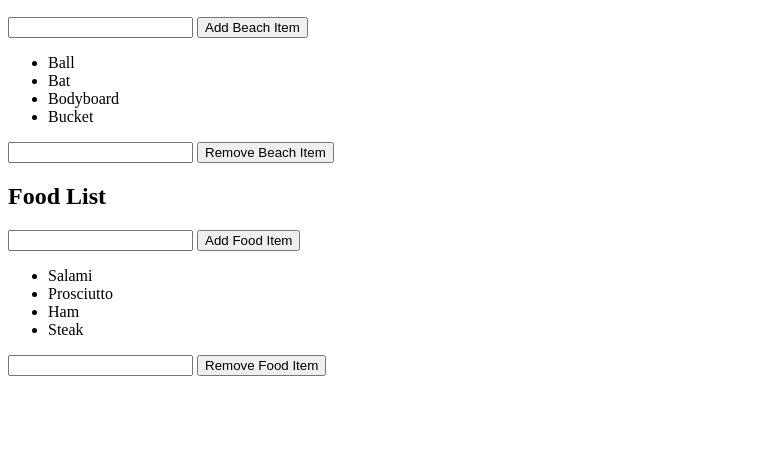
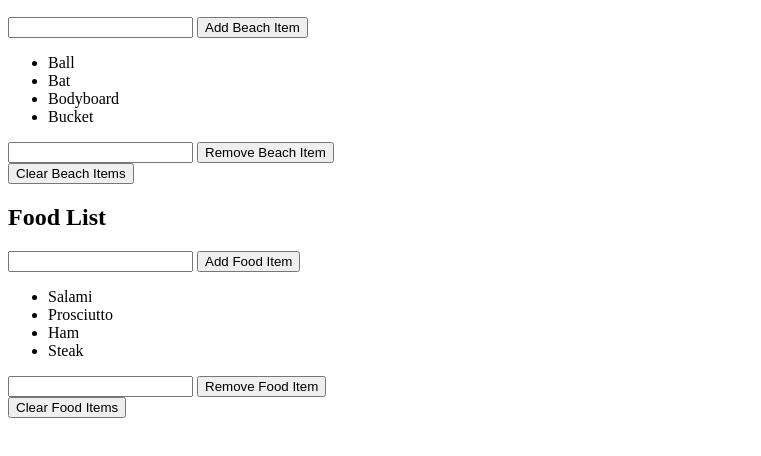
Before and after one commit to UltimateCoder00/Todo-List, a plain HTML site: page index.html in a window 1280 px wide. Shown: the part 110-566 px from the top of the page, without its empty margins (0-761 px from the left). Drawn offline with nearby package versions, Linux system fonts and the light colour scheme.

Commit message:
Add clear buttons

```diff
--- a/index.html
+++ b/index.html
@@ -25,6 +25,10 @@
       <input type="submit" id="remove-beach-item" class="remove-beach-item" value="Remove Beach Item" />
     </form>
 
+    <form id="beach-clear-form" class="beach-clear-form">
+      <input type="submit" id="clear-beach-items" class="clear-beach-items" value="Clear Beach Items" />
+    </form>
+
     <h2>Food List</h2>
     <form id="food-add-form" class="food-add-form">
       <input type="text" id="new-food-item" class="new-food-item" name="new-food-item" />
@@ -41,6 +45,10 @@
       <input type="submit" id="remove-food-item" class="remove-food-item" value="Remove Food Item" />
     </form>
 
+    <form id="food-clear-form" class="food-clear-form">
+      <input type="submit" id="clear-food-items" class="clear-food-items" value="Clear Food Items" />
+    </form>
+
     <script src="js/wishList.js"></script>
     <script src="src/wishList.js"></script>
   </body>
```
